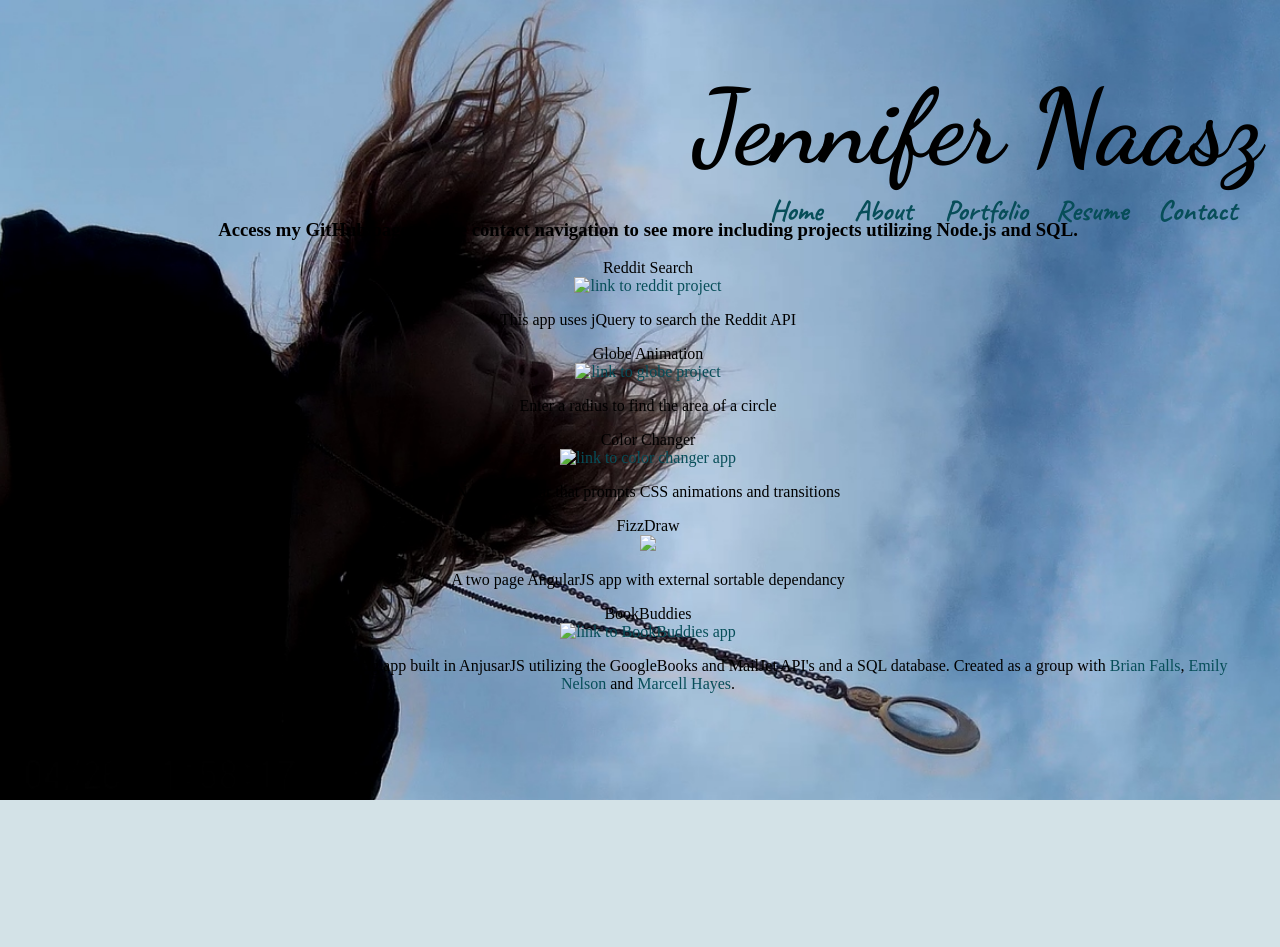
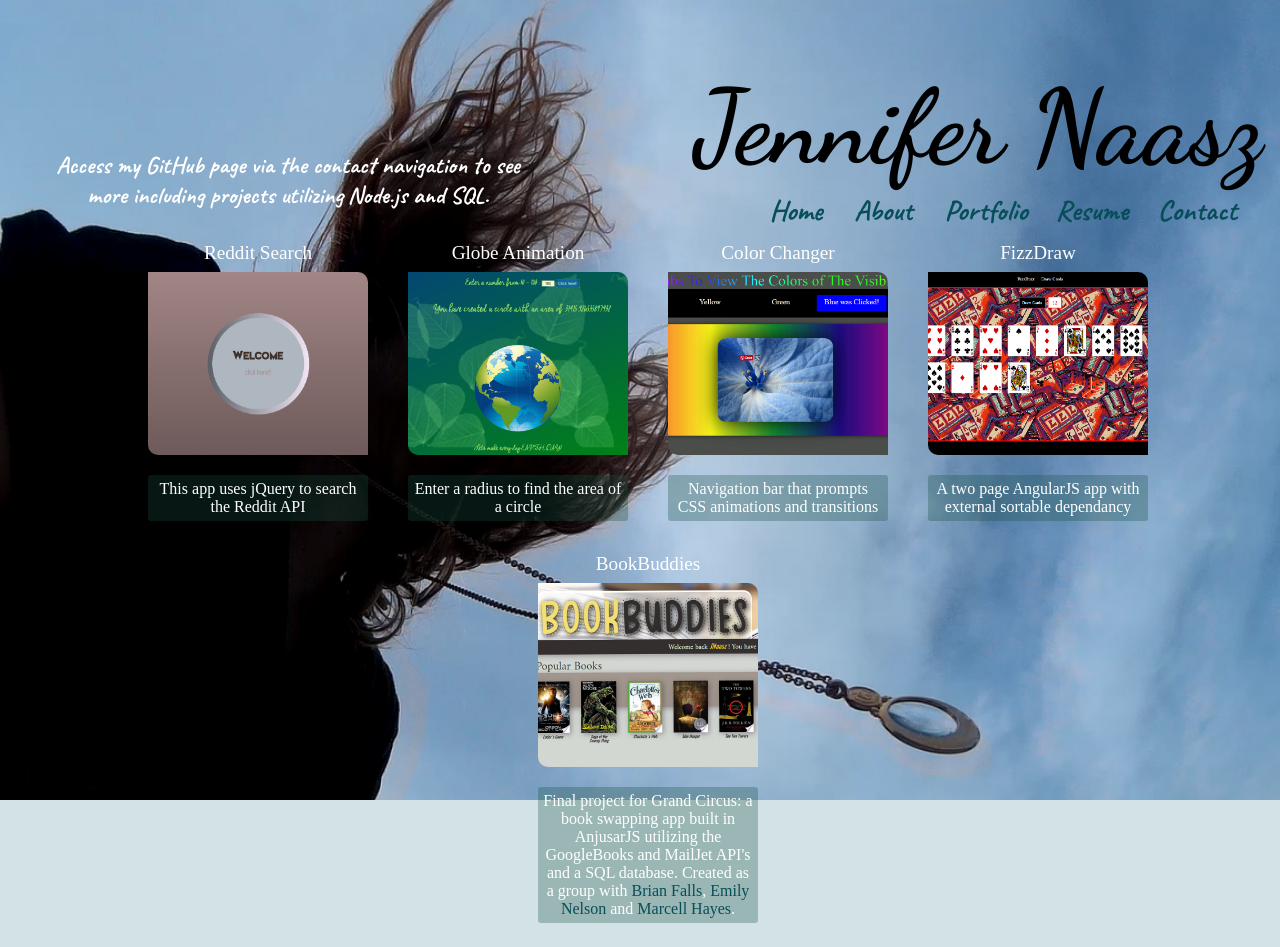
Before and after one commit to JNaasz/Portfolio, a plain HTML site: page index.html in a window 1280 px wide. Both pictures are taken after a click on the link "Portfolio". Before the commit the page ends 800 px from the top, so only its background shows below. Drawn offline with Linux system fonts and the light colour scheme; some packages are replaced by stand-ins of ours.

Commit message:
started styling portfolio page, needs work

```diff
--- a/css/style.css
+++ b/css/style.css
@@ -166,8 +166,50 @@ display: inline-block;
   font-family: Caveat;
 }
 
+/*------- Portfolio Page -----------*/
 
+#portfolioHead {
+  width: 500px;
+  font-family: Caveat, cursive;
+  color: white;
+  font-size: 150%;
+  margin-top: -50px;
+  margin-left: 30px;
+}
 
+#portfoliolinks {
+  margin-top: 30px;
+}
+
+figure {
+  vertical-align: top;
+  display: inline-block;
+  width: 220px;
+  margin-top: 35px;
+  margin: 0 10px;
+  padding: 8px;
+  color: white;
+}
+
+figcaption {
+  padding-bottom: 8px;
+  font-size: 120%;
+}
+
+figure img {
+  max-width: 220px;
+  border-radius: 0px 10px;
+}
+
+figure p {
+  background-color: rgba(24, 82, 67, .3);
+  padding: 5px;
+  border-radius: 3px;
+}
+
+figure a {
+  color: rgb(94, 252, 210);
+}
 /*------- Media Queries-------*/
 
 @media only screen and (max-width: 550px) {
--- a/views/portfolio.html
+++ b/views/portfolio.html
@@ -1,28 +1,30 @@
-<h3>Access my GitHub page via the contact navigation to see more including projects utilizing Node.js and SQL.</h3>
+<h3 id="portfolioHead">Access my GitHub page via the contact navigation to see more including projects utilizing Node.js and SQL.</h3>
 
 <div id="portfolioLinks">
+
 <figure>
   <figcaption>Reddit Search</figcaption>
-  <a href="https://jnaasz.github.io/Lab11-Reddit/"><img src="reddit.png" alt="link to reddit project"></a>
+  <a href="https://jnaasz.github.io/Lab11-Reddit/"><img src="images/portfolio/reddit.png" alt="link to reddit project"></a>
   <p>This app uses jQuery to search the Reddit API</p>
 </figure>
 <figure>
   <figcaption>Globe Animation</figcaption>
-  <a href="https://jnaasz.github.io/Globe-Animation/"><img src="globe.png" alt="link to globe project"></a>
+  <a href="https://jnaasz.github.io/Globe-Animation/"><img src="images/portfolio/globe.png" alt="link to globe project"></a>
   <p>Enter a radius to find the area of a circle</p>
 </figure>
 <figure>
   <figcaption>Color Changer</figcaption>
-  <a href="https://jnaasz.github.io/ColorChanger/"><img src="color.png" alt="link to color changer app"></a>
+  <a href="https://jnaasz.github.io/ColorChanger/"><img src="images/portfolio/color.png" alt="link to color changer app"></a>
   <p>Navigation bar that prompts CSS animations and transitions</p>
 </figure>
 <figure>
   <figcaption>FizzDraw</figcaption>
-  <a href="https://jnaasz.github.io/Lab18/#!/view1"><img src="cards.png"></a>
+  <a href="https://jnaasz.github.io/Lab18/#!/view1"><img src="images/portfolio/cards.png"></a>
   <p>A two page AngularJS app with external sortable dependancy</p>
 </figure>
 <figure>
   <figcaption>BookBuddies</figcaption>
-  <a href="http://book-buddies.herokuapp.com/#!/login"><img src="book.png" alt="link to BookBuddies app"></a>
+  <a href="http://book-buddies.herokuapp.com/#!/login"><img src="images/portfolio/book.png" alt="link to BookBuddies app"></a>
   <p>Final project for Grand Circus: a book swapping app built in AnjusarJS utilizing the GoogleBooks and MailJet API's and a SQL database. Created as a group with <a href="https://github.com/BFalls158">Brian Falls</a>, <a href="https://github.com/emilyrn">Emily Nelson</a> and <a href="https://github.com/cellhaze">Marcell Hayes</a>.</p>
 </figure>
+</div>
```
